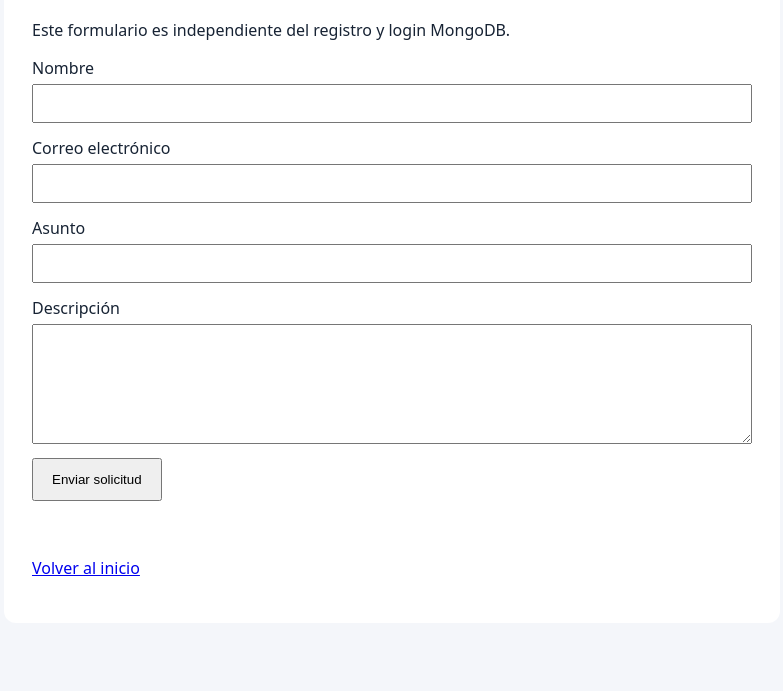
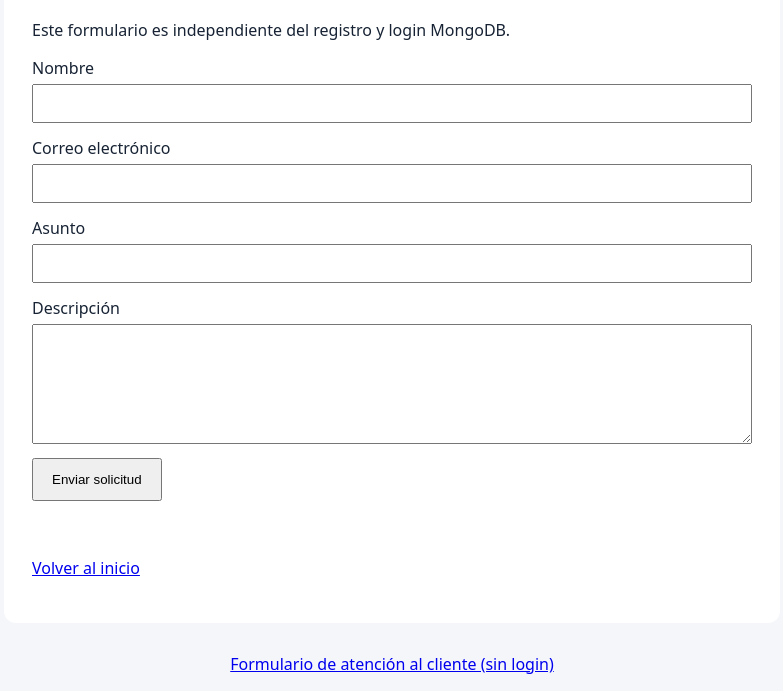
Before and after one commit to jlizardoc055-lgtm/loguin_labora, a website: page public/index.html in a window 1280 px wide. Shown: the part 125-816 px from the top of the page, without its empty margins (248-1031 px from the left). Drawn offline with Linux system fonts and the light colour scheme; files that its build step writes are made by us from their sources.

Commit message:
Add link to customer service form without login
Added a link to the customer service form without login.

```diff
--- a/public/index.html
+++ b/public/index.html
@@ -1 +1 @@
-<!doctype html><html lang="es"><head><meta charset="utf-8"><meta name="viewport" content="width=device-width,initial-scale=1"><title>Atención al cliente</title><link rel="stylesheet" href="/atencion/atencion.css"></head><body><main><h1>Atención al cliente</h1><p>Este formulario es independiente del registro y login MongoDB.</p><form id="form"><label>Nombre<input id="nombre" maxlength="120" required></label><label>Correo electrónico<input id="correo" type="email" maxlength="254" required></label><label>Asunto<input id="asunto" maxlength="150" required></label><label>Descripción<textarea id="descripcion" minlength="10" maxlength="3000" required></textarea></label><button>Enviar solicitud</button></form><p id="mensaje" role="status"></p><p><a href="/">Volver al inicio</a></p></main><script src="/atencion/atencion.js"></script></body></html>
+<!doctype html><html lang="es"><head><meta charset="utf-8"><meta name="viewport" content="width=device-width,initial-scale=1"><title>Atención al cliente</title><link rel="stylesheet" href="/atencion/atencion.css"></head><body><main><h1>Atención al cliente</h1><p>Este formulario es independiente del registro y login MongoDB.</p><form id="form"><label>Nombre<input id="nombre" maxlength="120" required></label><label>Correo electrónico<input id="correo" type="email" maxlength="254" required></label><label>Asunto<input id="asunto" maxlength="150" required></label><label>Descripción<textarea id="descripcion" minlength="10" maxlength="3000" required></textarea></label><button>Enviar solicitud</button></form><p id="mensaje" role="status"></p><p><a href="/">Volver al inicio</a></p></main><script src="/atencion/atencion.js"></script><p style="text-align:center"><a href="/atencion/">Formulario de atención al cliente (sin login)</a></p></body></html>
```
